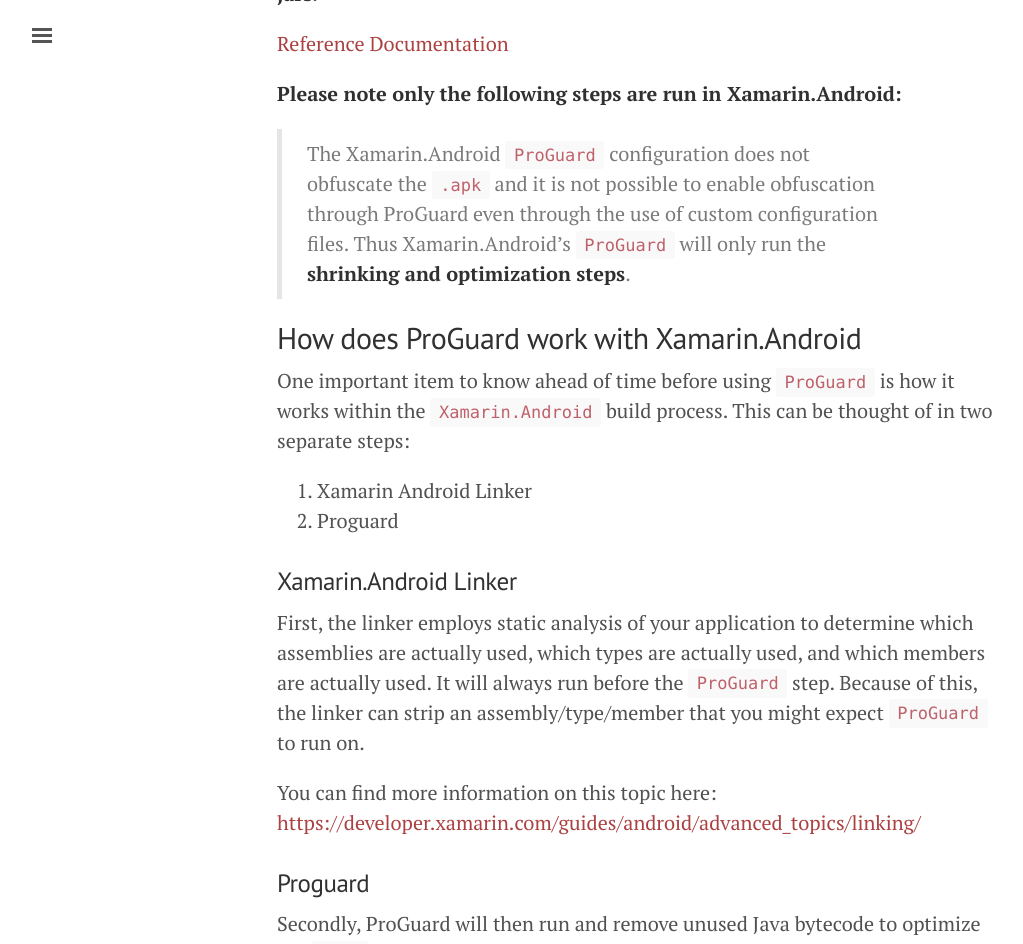
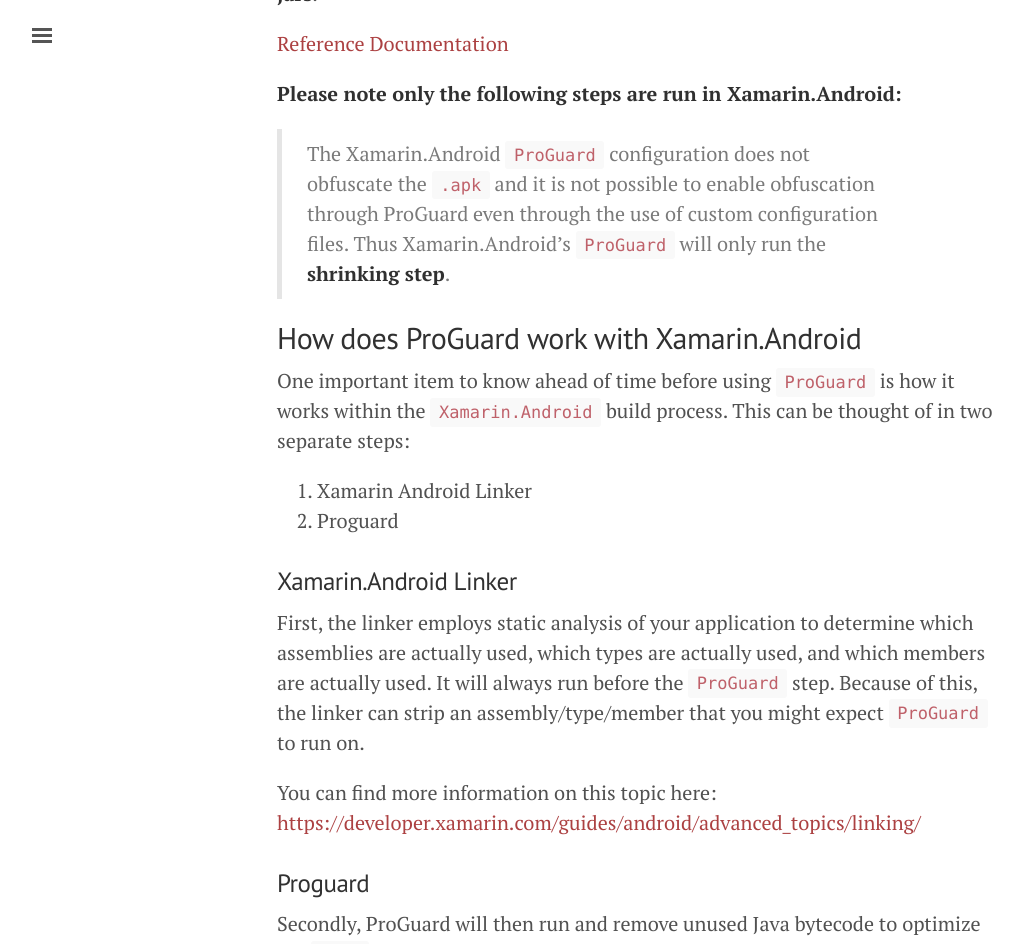
Before and after one commit to JonDouglas/jondouglas.github.io, a Jekyll site: the page built from _posts/2016-11-22-xamarin-android-proguard.md, in a window 1280 px wide and 1400 px high, scrolled down 1391 px. Shown: the top 944 px of the window, without its empty margins (3-1026 px from the left). Built offline with Jekyll 4.4.1, drawn with Linux system fonts in a browser that asks for light colours; some of the changed text lies outside the part shown.

Commit message:
Fixed a unused proguard step

```diff
--- a/_posts/2016-11-22-xamarin-android-proguard.md
+++ b/_posts/2016-11-22-xamarin-android-proguard.md
@@ -27,7 +27,7 @@ ProGuard reads **input jars** in which it will shrink, optimize, obfuscate, and
 
 **Please note only the following steps are run in Xamarin.Android:**
 
-> The Xamarin.Android `ProGuard` configuration does not  obfuscate the `.apk` and it is not possible to enable obfuscation through ProGuard even through the use of custom configuration files. Thus Xamarin.Android's `ProGuard` will only run the **shrinking and optimization steps**.
+> The Xamarin.Android `ProGuard` configuration does not  obfuscate the `.apk` and it is not possible to enable obfuscation through ProGuard even through the use of custom configuration files. Thus Xamarin.Android's `ProGuard` will only run the **shrinking step**.
 
 ## How does ProGuard work with Xamarin.Android
 
@@ -44,7 +44,7 @@ You can find more information on this topic here: [https://developer.xamarin.com
 
 ### Proguard
 
-Secondly, ProGuard will then run and remove unused Java bytecode to optimize the `.apk`.
+Secondly, ProGuard will then run and remove unused Java bytecode to optimize the `.apk`. (shrinking step)
 
 ## Enabling ProGuard
 
@@ -151,14 +151,14 @@ The `Proguard` task is found inside the `Xamarin.Android.Build.Tasks.dll` assemb
 
 **Optional Parameter:**
 
-custom `proguard.cfg` file with `Build Action` of `ProguardConfiguration`. This will add the `proguard.cfg` file to the `ProguardConfigurationFiles` parameter.
+Custom `proguard.cfg` file with `Build Action` of `ProguardConfiguration`. This will add the `proguard.cfg` file to the `ProguardConfigurationFiles` parameter.
 
 ## ProGuard Options
 
 - [Input/Output Options](https://stuff.mit.edu/afs/sipb/project/android/sdk/android-sdk-linux/tools/proguard/docs/manual/usage.html#iooptions)
 - [Keep Options](https://stuff.mit.edu/afs/sipb/project/android/sdk/android-sdk-linux/tools/proguard/docs/manual/usage.html#keepoptions)
 - [Shrinking Options](https://stuff.mit.edu/afs/sipb/project/android/sdk/android-sdk-linux/tools/proguard/docs/manual/usage.html#shrinkingoptions)
-- [Optimization Options](https://stuff.mit.edu/afs/sipb/project/android/sdk/android-sdk-linux/tools/proguard/docs/manual/usage.html#optimizationoptions)
+- ~~[Optimization Options](https://stuff.mit.edu/afs/sipb/project/android/sdk/android-sdk-linux/tools/proguard/docs/manual/usage.html#optimizationoptions)~~ (This step is skipped in Xamarin.Android)
 - ~~[Obfuscation Options](https://stuff.mit.edu/afs/sipb/project/android/sdk/android-sdk-linux/tools/proguard/docs/manual/usage.html#obfuscationoptions)~~ (This step is skipped in Xamarin.Android)
 - ~~[Preverification Options](https://stuff.mit.edu/afs/sipb/project/android/sdk/android-sdk-linux/tools/proguard/docs/manual/usage.html#preverificationoptions)~~ (This step is skipped in Xamarin.Android)
 - [General Options](https://stuff.mit.edu/afs/sipb/project/android/sdk/android-sdk-linux/tools/proguard/docs/manual/usage.html#generaloptions)
```
